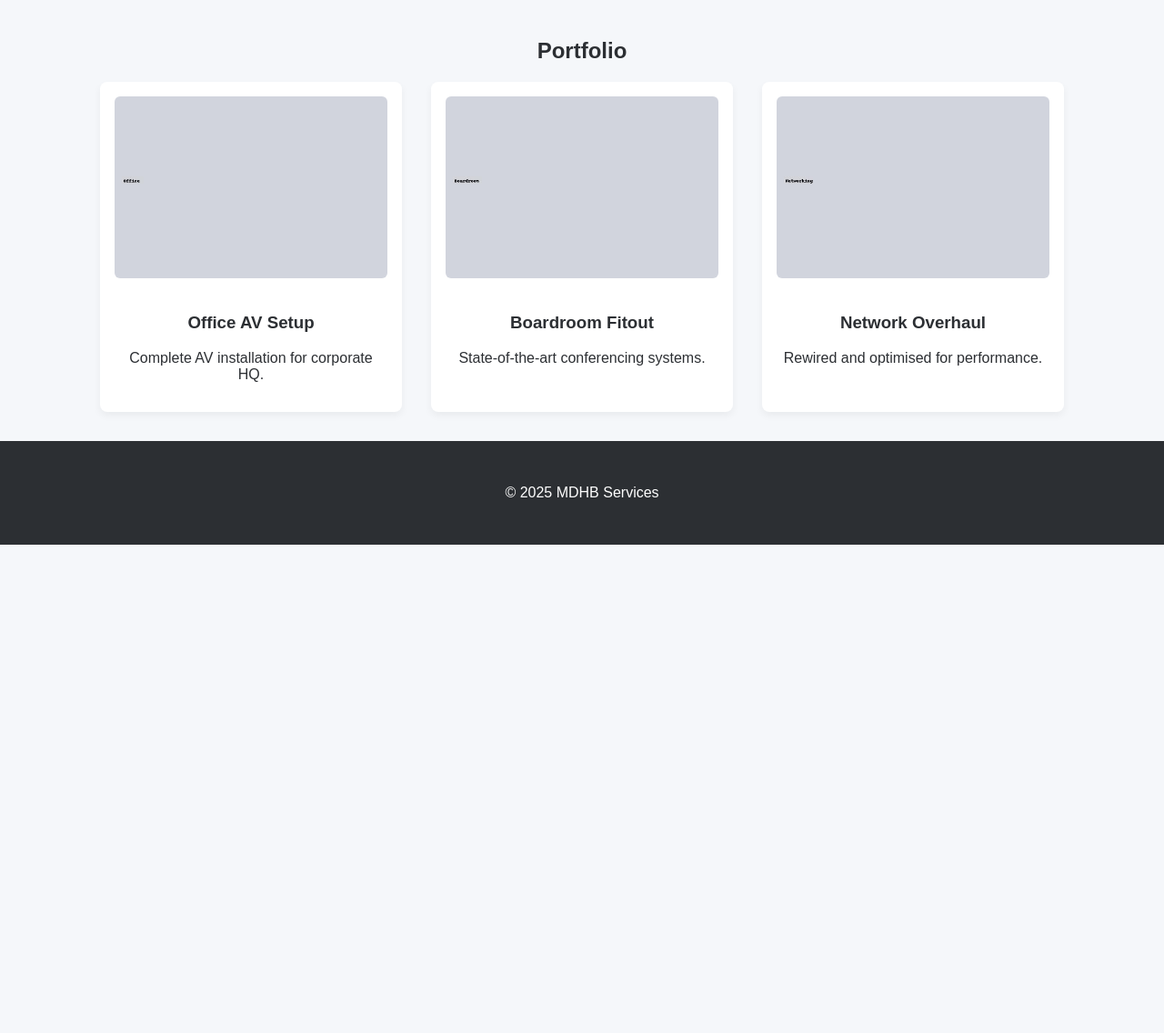
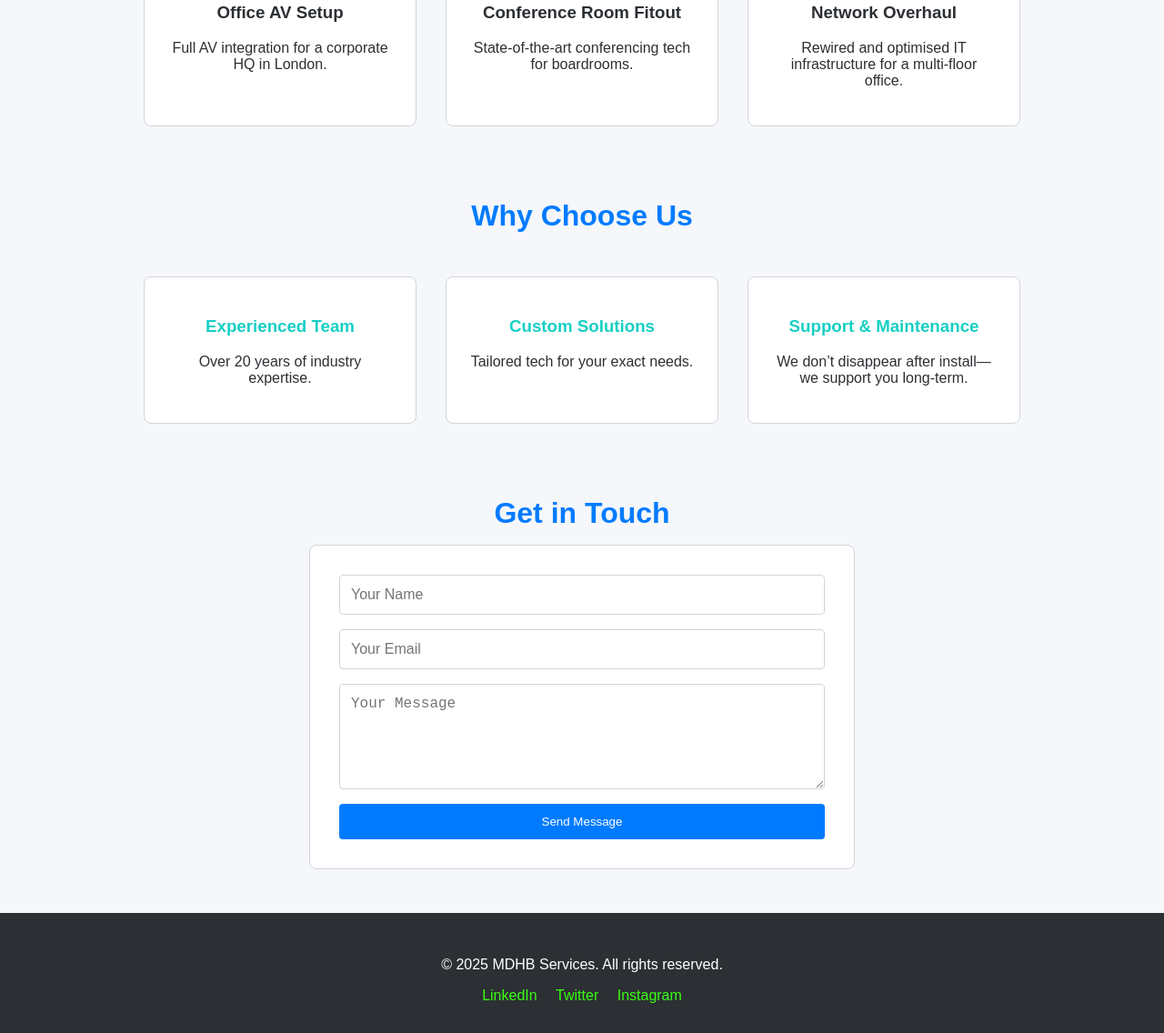
Before and after one commit to IHMDHB/MDHB, a plain HTML site: page index.html in a window 1280 px wide. Shown: the part 894-2030 px from the top of the page at 91% size. Before the commit the page ends 1493 px from the top, so only its background shows below. Drawn offline with Linux system fonts and the light colour scheme.

Commit message:
Add files via upload

```diff
--- a/index.html
+++ b/index.html
@@ -5,56 +5,216 @@
   <meta name="viewport" content="width=device-width, initial-scale=1.0" />
   <title>MDHB Services</title>
   <style>
-    body { font-family: Arial, sans-serif; margin: 0; background: #F5F7FA; color: #2C2F33; }
-    header { background: #007BFF; color: white; padding: 1rem 2rem; display: flex; align-items: center; justify-content: space-between; }
-    header img { height: 40px; }
-    nav a { color: white; margin-left: 1rem; text-decoration: none; font-weight: bold; }
-    .hero { text-align: center; padding: 4rem 2rem; background: linear-gradient(135deg, #007BFF, #17CFC4); color: white; }
-    .hero img { max-width: 100px; margin-bottom: 1rem; }
-    section { padding: 2rem; text-align: center; }
-    .cards { display: flex; flex-wrap: wrap; gap: 2rem; justify-content: center; }
-    .card { background: white; border-radius: 8px; box-shadow: 0 4px 8px rgba(0,0,0,0.05); padding: 1rem; max-width: 300px; }
-    .card img { width: 100%; border-radius: 6px; margin-bottom: 1rem; }
-    footer { background: #2C2F33; color: white; padding: 2rem; text-align: center; }
+    :root {
+      --electric-blue: #007BFF;
+      --charcoal-grey: #2C2F33;
+      --cool-white: #F5F7FA;
+      --teal: #17CFC4;
+      --silver-grey: #D1D5DB;
+      --neon-green: #39FF14;
+    }
+
+    * {
+      box-sizing: border-box;
+    }
+
+    body {
+      margin: 0;
+      font-family: Arial, sans-serif;
+      background-color: var(--cool-white);
+      color: var(--charcoal-grey);
+    }
+
+    header {
+      background-color: var(--electric-blue);
+      color: white;
+      padding: 1rem 2rem;
+      display: flex;
+      justify-content: space-between;
+      align-items: center;
+      position: sticky;
+      top: 0;
+      z-index: 1000;
+    }
+
+    nav a {
+      color: white;
+      margin-left: 1rem;
+      text-decoration: none;
+    }
+
+    .hero {
+      background: linear-gradient(135deg, var(--electric-blue), var(--teal));
+      padding: 5rem 2rem;
+      text-align: center;
+      color: white;
+      animation: fadeIn 2s ease-in;
+    }
+
+    @keyframes fadeIn {
+      from { opacity: 0; transform: translateY(-20px); }
+      to { opacity: 1; transform: translateY(0); }
+    }
+
+    .hero h1 {
+      font-size: 3rem;
+    }
+
+    .hero p {
+      font-size: 1.2rem;
+    }
+
+    .section-title {
+      text-align: center;
+      font-size: 2rem;
+      color: var(--electric-blue);
+      margin: 3rem 0 1rem;
+    }
+
+    .services, .portfolio, .why-us {
+      display: flex;
+      flex-wrap: wrap;
+      justify-content: center;
+      gap: 2rem;
+      padding: 2rem;
+    }
+
+    .service, .portfolio-item, .why-item {
+      background: white;
+      border: 1px solid var(--silver-grey);
+      border-radius: 8px;
+      padding: 1.5rem;
+      flex: 1 1 250px;
+      max-width: 300px;
+      text-align: center;
+    }
+
+    .service h2, .why-item h3 {
+      color: var(--teal);
+    }
+
+    form {
+      display: flex;
+      flex-direction: column;
+      gap: 1rem;
+      max-width: 600px;
+      margin: 0 auto 3rem;
+      background: white;
+      padding: 2rem;
+      border-radius: 8px;
+      border: 1px solid var(--silver-grey);
+    }
+
+    input, textarea {
+      padding: 0.75rem;
+      border-radius: 4px;
+      border: 1px solid var(--silver-grey);
+      font-size: 1rem;
+    }
+
+    button {
+      background-color: var(--electric-blue);
+      color: white;
+      padding: 0.75rem;
+      border: none;
+      border-radius: 4px;
+      cursor: pointer;
+    }
+
+    footer {
+      background-color: var(--charcoal-grey);
+      color: white;
+      text-align: center;
+      padding: 2rem;
+    }
+
+    .socials a {
+      color: var(--neon-green);
+      margin: 0 0.5rem;
+      text-decoration: none;
+    }
   </style>
 </head>
 <body>
   <header>
-    <img src="logo.png" alt="MDHB Logo">
+    <div><strong>MDHB SERVICES</strong></div>
     <nav>
       <a href="#">Home</a>
       <a href="#services">Services</a>
       <a href="#portfolio">Portfolio</a>
+      <a href="#why">Why Us</a>
       <a href="#contact">Contact</a>
     </nav>
   </header>
 
   <section class="hero">
-    <img src="logo.png" alt="MDHB Logo">
     <h1>Modern AV & Network Solutions</h1>
     <p>Professional Audio Visual, Network, and Video Conferencing services tailored to your business.</p>
   </section>
 
-  <section id="services">
-    <h2>Our Services</h2>
-    <div class="cards">
-      <div class="card"><img src="av.jpg" alt="Audio Visual"><h3>Audio Visual</h3><p>Immersive sound and visuals for all your spaces.</p></div>
-      <div class="card"><img src="network.jpg" alt="Networking"><h3>Networking</h3><p>Reliable, secure wired and wireless networking.</p></div>
-      <div class="card"><img src="vc.jpg" alt="Video Conferencing"><h3>Video Conferencing</h3><p>Simplify communication with pro-grade systems.</p></div>
+  <h2 class="section-title" id="services">Our Services</h2>
+  <section class="services">
+    <div class="service">
+      <h2>Audio Visual</h2>
+      <p>Clear, immersive sound and visuals for all your spaces.</p>
+    </div>
+    <div class="service">
+      <h2>Networking</h2>
+      <p>Structured cabling and reliable network systems.</p>
+    </div>
+    <div class="service">
+      <h2>Video Conferencing</h2>
+      <p>Seamless conferencing for professional communication.</p>
     </div>
   </section>
 
-  <section id="portfolio">
-    <h2>Portfolio</h2>
-    <div class="cards">
-      <div class="card"><img src="office.jpg" alt="Office Setup"><h3>Office AV Setup</h3><p>Complete AV installation for corporate HQ.</p></div>
-      <div class="card"><img src="boardroom.jpg" alt="Boardroom"><h3>Boardroom Fitout</h3><p>State-of-the-art conferencing systems.</p></div>
-      <div class="card"><img src="networking.jpg" alt="Networking Overhaul"><h3>Network Overhaul</h3><p>Rewired and optimised for performance.</p></div>
+  <h2 class="section-title" id="portfolio">Our Work</h2>
+  <section class="portfolio">
+    <div class="portfolio-item">
+      <h3>Office AV Setup</h3>
+      <p>Full AV integration for a corporate HQ in London.</p>
+    </div>
+    <div class="portfolio-item">
+      <h3>Conference Room Fitout</h3>
+      <p>State-of-the-art conferencing tech for boardrooms.</p>
+    </div>
+    <div class="portfolio-item">
+      <h3>Network Overhaul</h3>
+      <p>Rewired and optimised IT infrastructure for a multi-floor office.</p>
     </div>
   </section>
 
+  <h2 class="section-title" id="why">Why Choose Us</h2>
+  <section class="why-us">
+    <div class="why-item">
+      <h3>Experienced Team</h3>
+      <p>Over 20 years of industry expertise.</p>
+    </div>
+    <div class="why-item">
+      <h3>Custom Solutions</h3>
+      <p>Tailored tech for your exact needs.</p>
+    </div>
+    <div class="why-item">
+      <h3>Support & Maintenance</h3>
+      <p>We don’t disappear after install—we support you long-term.</p>
+    </div>
+  </section>
+
+  <h2 class="section-title" id="contact">Get in Touch</h2>
+  <form>
+    <input type="text" placeholder="Your Name" required />
+    <input type="email" placeholder="Your Email" required />
+    <textarea rows="5" placeholder="Your Message"></textarea>
+    <button type="submit">Send Message</button>
+  </form>
+
   <footer>
-    <p>&copy; 2025 MDHB Services</p>
+    <p>&copy; 2025 MDHB Services. All rights reserved.</p>
+    <div class="socials">
+      <a href="#">LinkedIn</a>
+      <a href="#">Twitter</a>
+      <a href="#">Instagram</a>
+    </div>
   </footer>
 </body>
 </html>
```
